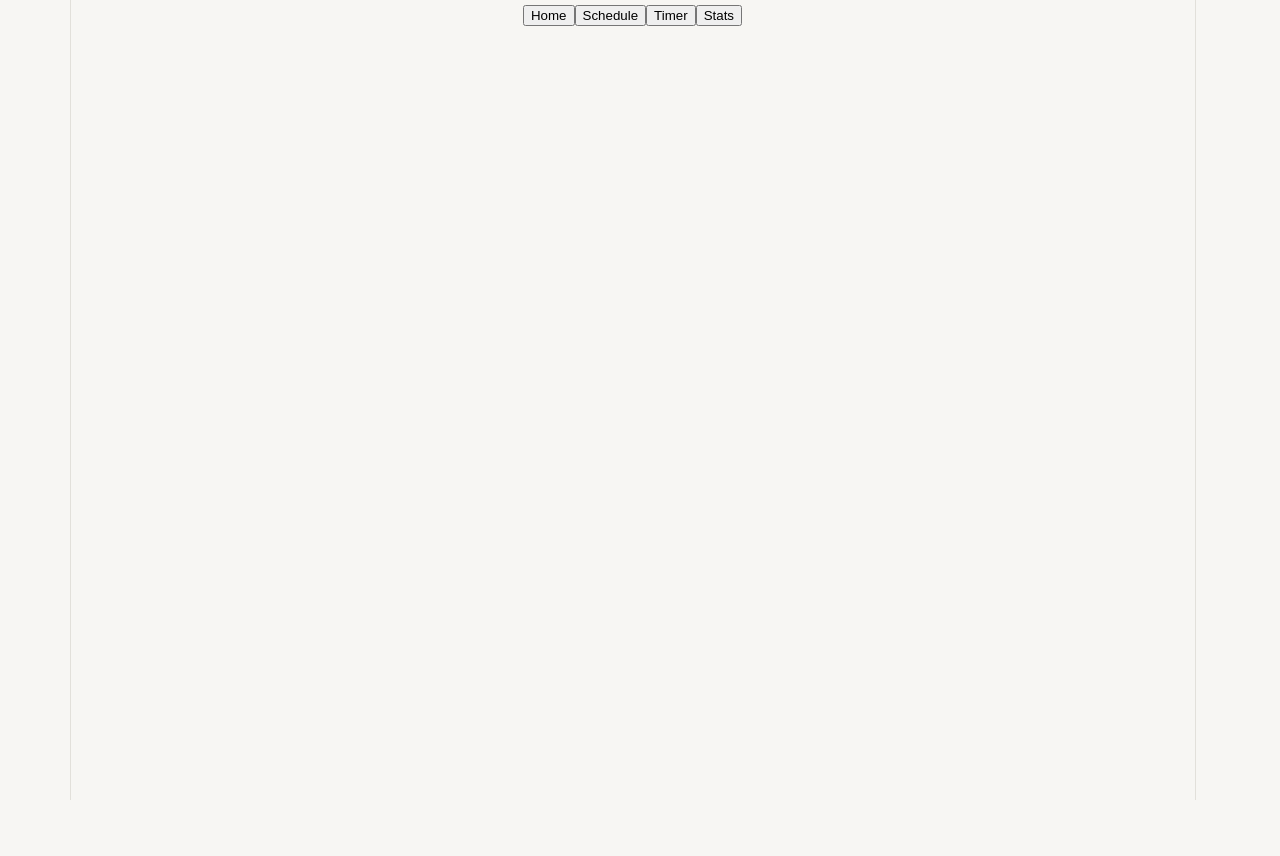
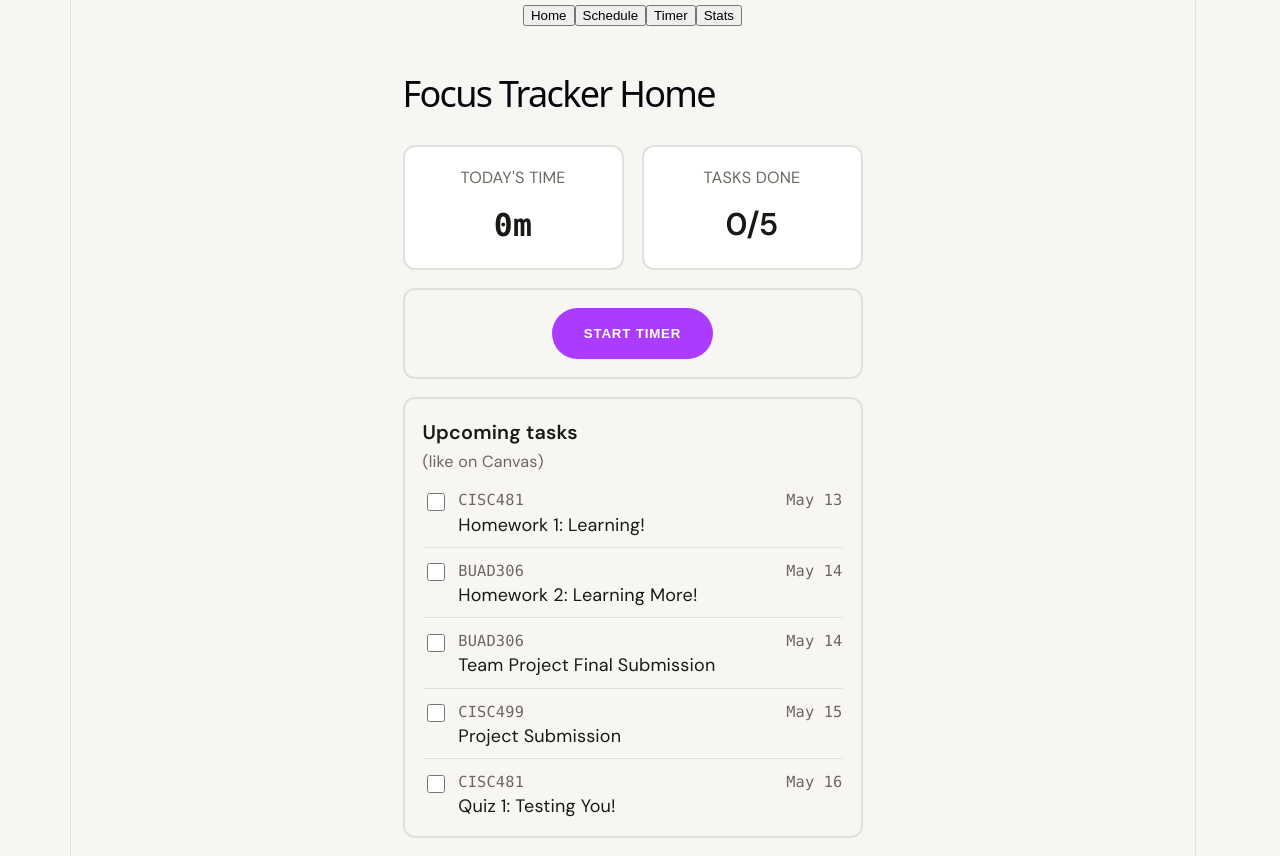
Before and after one commit to MapleDrizzle/FocusTask, a React (Vite) app: page / in a window 1280 px wide. Before the commit the page ends 800 px from the top, so only its background shows below. Built offline with nearby package versions, Linux system fonts and the light colour scheme; no server answers.

Commit message:
added dashboard with upcoming Canvas tasks

```diff
--- /dev/null
+++ b/src/pages/Home.css
@@ -0,0 +1,164 @@
+.home-page {
+  padding: 2rem 1rem 1rem;
+}
+
+.home-shell {
+  max-width: 460px;
+  margin: 0 auto;
+}
+
+.home-title {
+  font-size: 2rem;
+  margin: 0 0 1.25rem;
+  text-align: left;
+}
+
+.home-metrics {
+  display: grid;
+  grid-template-columns: 1fr 1fr;
+  gap: 1rem;
+}
+
+.home-card {
+  border: 2px solid var(--border);
+  border-radius: 12px;
+  background: var(--bg);
+  padding: 1rem;
+}
+
+.home-card--metric {
+  background: var(--surface);
+  padding: 1rem;
+}
+
+.home-card-label {
+  font-size: 0.9rem;
+  text-transform: uppercase;
+  color: var(--text-muted);
+  margin-bottom: 0.5rem;
+}
+
+.home-metric-value {
+  font-size: 1.75rem;
+  font-weight: 600;
+}
+
+.home-metric-value--mono {
+  font-family: var(--mono);
+}
+
+.home-card--start {
+  margin-top: 1rem;
+  display: flex;
+  justify-content: center;
+}
+
+.home-start-link {
+  text-decoration: none;
+}
+
+.home-start-button {
+  background: var(--accent);
+  color: white;
+  border: 0;
+  border-radius: 999px;
+  padding: 1rem 1.75rem;
+  font-weight: 700;
+  cursor: pointer;
+  letter-spacing: 0.06em;
+}
+
+.home-card--upcoming {
+  margin-top: 1rem;
+}
+
+.home-upcoming-header {
+  text-align: left;
+  margin-bottom: 0.75rem;
+}
+
+.home-upcoming-title {
+  font-size: 1.1rem;
+  font-weight: 600;
+}
+
+.home-upcoming-subtitle {
+  font-size: 0.9rem;
+  color: var(--text-muted);
+}
+
+.home-task-list {
+  list-style: none;
+  padding: 0;
+  margin: 0;
+  display: flex;
+  flex-direction: column;
+  gap: 0.6rem;
+}
+
+.home-task-item {
+  display: flex;
+  justify-content: space-between;
+  gap: 0.75rem;
+  border-top: 1px solid var(--border);
+  padding-top: 0.6rem;
+}
+
+.home-task-item:first-child {
+  border-top: 0;
+  padding-top: 0;
+}
+
+.home-task-label {
+  display: flex;
+  gap: 0.6rem;
+  align-items: flex-start;
+  cursor: pointer;
+}
+
+.home-task-label input[type="checkbox"] {
+  margin-top: 0.25rem;
+  width: 18px;
+  height: 18px;
+  accent-color: var(--accent);
+}
+
+.home-task-text {
+  text-align: left;
+  display: flex;
+  flex-direction: column;
+}
+
+.home-task-course {
+  font-family: var(--mono);
+  color: var(--text-muted);
+  font-size: 0.85rem;
+  margin-bottom: 0.1rem;
+}
+
+.home-task-name {
+  line-height: 1.2;
+}
+
+.home-task-label.is-done .home-task-name {
+  text-decoration: line-through;
+  color: var(--text-muted);
+}
+
+.home-task-due {
+  font-family: var(--mono);
+  font-size: 0.85rem;
+  color: var(--text-muted);
+  white-space: nowrap;
+}
+
+.home-empty {
+  color: var(--text-muted);
+  margin: 0;
+}
+
+@media (max-width: 520px) {
+  .home-metrics {
+    grid-template-columns: 1fr;
+  }
+}
--- a/src/pages/Home.tsx
+++ b/src/pages/Home.tsx
@@ -1,3 +1,214 @@
+import { useEffect, useMemo, useState } from "react"
+import { Link } from "react-router-dom"
+import {
+  getCourses,
+  getAssignments,
+  getAssignmentGroups,
+  type Assignment,
+  type AssignmentGroup,
+  type Course,
+} from "../api/canvasApi"
+import "./Home.css"
+
+const DONE_TASKS_KEY = "homepage-done-tasks"
+const MINUTES_BY_DATE_KEY = "focusTrackerMinutesByDate"
+
+function getLocalDateKey(d: Date = new Date()): string {
+  const y = d.getFullYear()
+  const m = String(d.getMonth() + 1).padStart(2, "0")
+  const day = String(d.getDate()).padStart(2, "0")
+  return `${y}-${m}-${day}`
+}
+
+function loadDoneTaskIds(): Set<number> {
+  try {
+    const raw = localStorage.getItem(DONE_TASKS_KEY)
+    if (!raw) return new Set()
+    const parsed = JSON.parse(raw)
+    if (!Array.isArray(parsed)) return new Set()
+    return new Set(parsed.filter((n) => typeof n === "number"))
+  } catch {
+    return new Set()
+  }
+}
+
+function saveDoneTaskIds(ids: Set<number>) {
+  localStorage.setItem(DONE_TASKS_KEY, JSON.stringify([...ids]))
+}
+
+type MinutesByDate = Record<string, number>
+
+function loadMinutesByDate(): MinutesByDate {
+  try {
+    const raw = localStorage.getItem(MINUTES_BY_DATE_KEY)
+    if (!raw) return {}
+    const parsed = JSON.parse(raw)
+    if (!parsed || typeof parsed !== "object") return {}
+    return parsed as MinutesByDate
+  } catch {
+    return {}
+  }
+}
+
+function getMinutesForToday(): number {
+  const map = loadMinutesByDate()
+  return map[getLocalDateKey()] ?? 0
+}
+
+function formatStudyMinutes(totalMinutes: number): string {
+  const safe = Number.isFinite(totalMinutes) ? Math.max(0, Math.floor(totalMinutes)) : 0
+  const hours = Math.floor(safe / 60)
+  const minutes = safe % 60
+  if (hours > 0) return `${hours}h${minutes}m`
+  return `${minutes}m`
+}
+
+function formatDueShort(dueAt: string): string {
+  const d = new Date(dueAt)
+  if (Number.isNaN(d.getTime())) return "Unknown date"
+  return d.toLocaleDateString("en-US", { month: "short", day: "numeric" })
+}
+
+function useHomepageAssignments() {
+  const [assignments, setAssignments] = useState<Assignment[]>([])
+
+  useEffect(() => {
+    async function fetchData() {
+      const courses = await getCourses()
+
+      const allAssignments = await Promise.all(
+        courses.map(async (course: Course) => {
+          const [data, groups] = await Promise.all([getAssignments(course.id), getAssignmentGroups(course.id)])
+
+          return data.map((a: any) => {
+            const assignment_group_name =
+              groups.find((g: AssignmentGroup) => g.id === a.assignment_group_id)?.name ?? "Other"
+
+            return {
+              id: a.id,
+              name: a.name,
+              due_at: a.due_at,
+              course_id: course.id,
+              course_name: course.name,
+              course_code: course.course_code,
+              submitted_at: a.submission?.submitted_at ?? null,
+              assignment_group_name,
+            } satisfies Assignment
+          })
+        })
+      )
+
+      setAssignments(
+        allAssignments
+          .flat()
+          .sort((a, b) => new Date(a.due_at).getTime() - new Date(b.due_at).getTime())
+      )
+    }
+
+    fetchData().catch(console.error)
+  }, [])
+
+  return assignments
+}
+
 export default function Home() {
+  const assignments = useHomepageAssignments()
+  const [todayMinutes, setTodayMinutes] = useState<number>(() => getMinutesForToday())
 
+  const [checkedTaskIds, setCheckedTaskIds] = useState<Set<number>>(() => loadDoneTaskIds())
+
+  useEffect(() => {
+    setTodayMinutes(getMinutesForToday())
+  }, [])
+
+  useEffect(() => {
+    saveDoneTaskIds(checkedTaskIds)
+  }, [checkedTaskIds])
+
+  const upcomingTasks = useMemo(() => {
+    const now = new Date()
+    const end = new Date(now)
+    end.setDate(end.getDate() + 7)
+
+    return assignments
+      .filter((a) => {
+        if (a.submitted_at) return false
+        const due = new Date(a.due_at)
+        return due >= now && due <= end
+      })
+      .sort((a, b) => new Date(a.due_at).getTime() - new Date(b.due_at).getTime())
+      .slice(0, 8)
+  }, [assignments])
+
+  const tasksDone = useMemo(() => {
+    return upcomingTasks.filter((t) => checkedTaskIds.has(t.id)).length
+  }, [upcomingTasks, checkedTaskIds])
+
+  function toggleTask(id: number) {
+    setCheckedTaskIds((prev) => {
+      const next = new Set(prev)
+      if (next.has(id)) next.delete(id)
+      else next.add(id)
+      return next
+    })
+  }
+
+  return (
+    <main className="home-page">
+      <div className="home-shell">
+        <h1 className="home-title">Focus Tracker Home</h1>
+
+        <section className="home-metrics" aria-label="Today summary">
+          <div className="home-card home-card--metric">
+            <div className="home-card-label">Today's time</div>
+            <div className="home-metric-value home-metric-value--mono">{formatStudyMinutes(todayMinutes)}</div>
+          </div>
+
+          <div className="home-card home-card--metric">
+            <div className="home-card-label">Tasks Done</div>
+            <div className="home-metric-value">
+              {tasksDone}/{upcomingTasks.length}
+            </div>
+          </div>
+        </section>
+
+        <div className="home-card home-card--start">
+          <Link to="/timer" className="home-start-link">
+            <button className="home-start-button" type="button">
+              START TIMER
+            </button>
+          </Link>
+        </div>
+
+        <section className="home-card home-card--upcoming" aria-label="Upcoming tasks">
+          <div className="home-upcoming-header">
+            <div className="home-upcoming-title">Upcoming tasks</div>
+            <div className="home-upcoming-subtitle">(like on Canvas)</div>
+          </div>
+
+          {upcomingTasks.length === 0 ? (
+            <p className="home-empty">No upcoming tasks in the next 7 days.</p>
+          ) : (
+            <ul className="home-task-list">
+              {upcomingTasks.map((task) => {
+                const isDone = checkedTaskIds.has(task.id)
+                return (
+                  <li key={task.id} className="home-task-item">
+                    <label className={`home-task-label${isDone ? " is-done" : ""}`}>
+                      <input type="checkbox" checked={isDone} onChange={() => toggleTask(task.id)} />
+                      <span className="home-task-text">
+                        <span className="home-task-course">{task.course_code}</span>
+                        <span className="home-task-name">{task.name}</span>
+                      </span>
+                    </label>
+                    <div className="home-task-due">{formatDueShort(task.due_at)}</div>
+                  </li>
+                )
+              })}
+            </ul>
+          )}
+        </section>
+      </div>
+    </main>
+  )
 }
```
